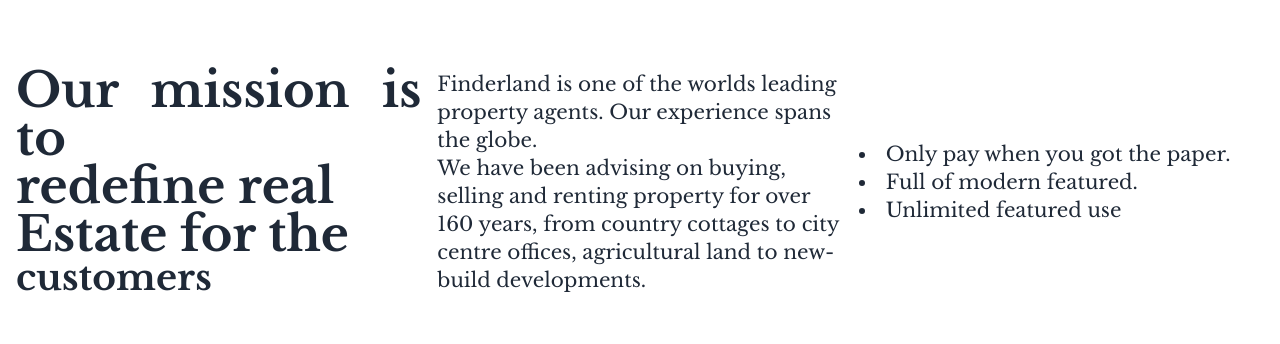
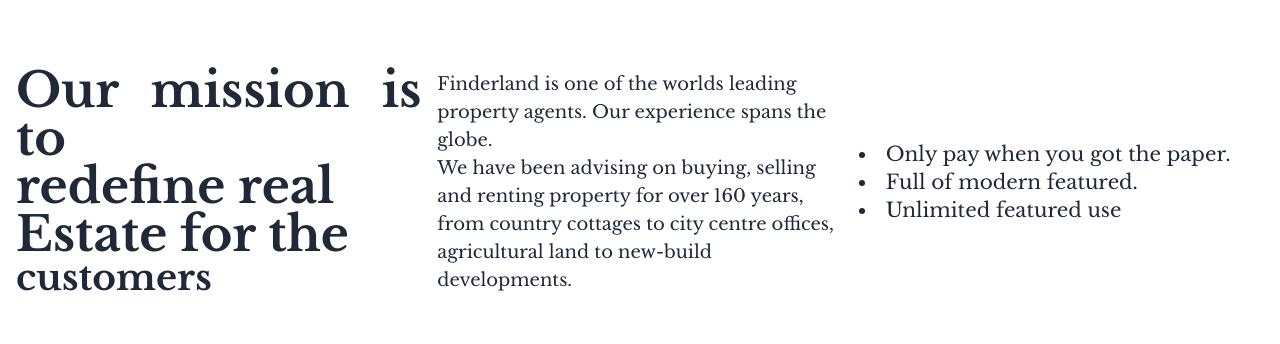
Before and after one commit to Ahmedturaj/pro-realty-hub, a React (Vite) app: page / in a window 1280 px wide. Shown: the part 688-1032 px from the top of the page. Built offline with nearby package versions, Linux system fonts and the light colour scheme; no server answers.

Commit message:
modify agent part and navbar

```diff
--- a/src/pages/Home/Agent/Agent.jsx
+++ b/src/pages/Home/Agent/Agent.jsx
@@ -27,7 +27,7 @@
             </div>
 
 
-            <div className="my-10 grid grid-cols-1 lg:grid-cols-2 gap-6">
+            <div className="my-10 grid grid-cols-1 justify-items-center lg:grid-cols-2 gap-5">
 
                 {
                     agents.map(agent =><AgentCard key={agent.id} agent={agent}></AgentCard> )
--- a/src/pages/Home/Agent/AgentCard.jsx
+++ b/src/pages/Home/Agent/AgentCard.jsx
@@ -10,8 +10,8 @@
             data-aos-offset="300"
             data-aos-easing="ease-in-sine"
             data-aos-duration='700'
-            className="card w-full md:w-[500px] md:h-[550px]  bg-white border-green-500 border-b-2 border-l-2 border-r-2 border-opacity-40 shadow-green-200 shadow-lg">
-            <figure><img src={agent.image} alt={`Photo of ${agent.name}`} className='hover:scale-105 w-full h-full' style={{ transition: 'all 1s' }} /></figure>
+            className="card w-full  bg-white border-green-500 border-b-2 border-l-2 border-r-2 border-opacity-40 shadow-green-200 shadow-lg">
+            <figure><img src={agent.image} alt={`Photo of ${agent.name}`} className='hover:scale-105 h-[400px] rounded-md' style={{ transition: 'all 1s' }} /></figure>
             <div className="card-body">
                 <h2 className="card-title">{agent.name}</h2>
                 <p>{agent.designation}</p>
--- a/src/pages/Home/Mission/Mission.jsx
+++ b/src/pages/Home/Mission/Mission.jsx
@@ -6,7 +6,7 @@
 const Mission = () => {
     return (
         <div >
-            <div className="grid grid-cols-1 md:grid-cols-2 lg:grid-cols-3 p-4 gap-4 my-14 justify-center items-center">
+            <div className="grid grid-cols-1  lg:grid-cols-3 p-4 gap-4 my-14 justify-center items-center">
                 <div className="gap-0 md:text-justify text-center">
                     <p className="font-bold text-4xl md:text-4xl lg:text-5xl  ">Our mission is to</p>
                     <p  className="font-bold text-4xl md:text-4xl lg:text-5xl ">redefine real</p>
@@ -14,8 +14,8 @@
                     <p  className="font-bold text-4xl md:text-4xl lg:text-4xl  ">customers</p>
                 </div>
                 <div className="">
-                    <p className='md:text-xl'>Finderland is one of the worlds leading property agents. Our experience spans the globe.</p>
-                    <p className='md:text-xl'>We have been advising on buying, selling and renting property for over 160 years, from country cottages to city centre offices, agricultural land to new-build developments.</p>
+                    <p className='md:text-lg'>Finderland is one of the worlds leading property agents. Our experience spans the globe.</p>
+                    <p className='md:text-lg'>We have been advising on buying, selling and renting property for over 160 years, from country cottages to city centre offices, agricultural land to new-build developments.</p>
                 </div>
                 <div className="text-justify ">
 
--- a/src/pages/Shared/Navbar/Navbar.jsx
+++ b/src/pages/Shared/Navbar/Navbar.jsx
@@ -2,7 +2,7 @@
 import { Link, NavLink } from "react-router-dom";
 import { MdRealEstateAgent } from "react-icons/md";
 import { AuthContext } from "../../../Provider/AuthProvider/AuthProvider";
-
+import './nav.css'
 const Navbar = () => {
     const { user, logOut, loading } = useContext(AuthContext);
     const navLink = <>
--- /dev/null
+++ b/src/pages/Shared/Navbar/nav.css
@@ -0,0 +1,14 @@
+
+/* .activeLink{
+    color: hsl(112,43%,55%) !important;
+     border: 1px solid hsl(112,43%,55%) !important;
+     font-weight: 700 !important;
+
+} */
+/* .menu li>*:not(ul,.menu-title,details,.btn):active, .menu li>*:not(ul,.menu-title,details,.btn).active, .menu li>details>summary:active{
+    color:hsl(112,43%,55%);
+} */
+.menu li a:active,
+.menu li a:focus{
+    color: hsl(112,43%,55%) !important;
+}
```
